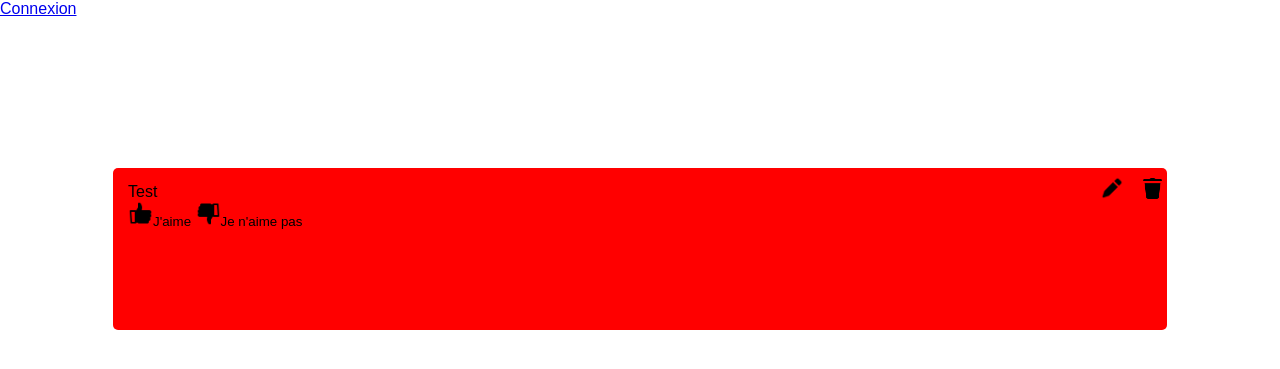
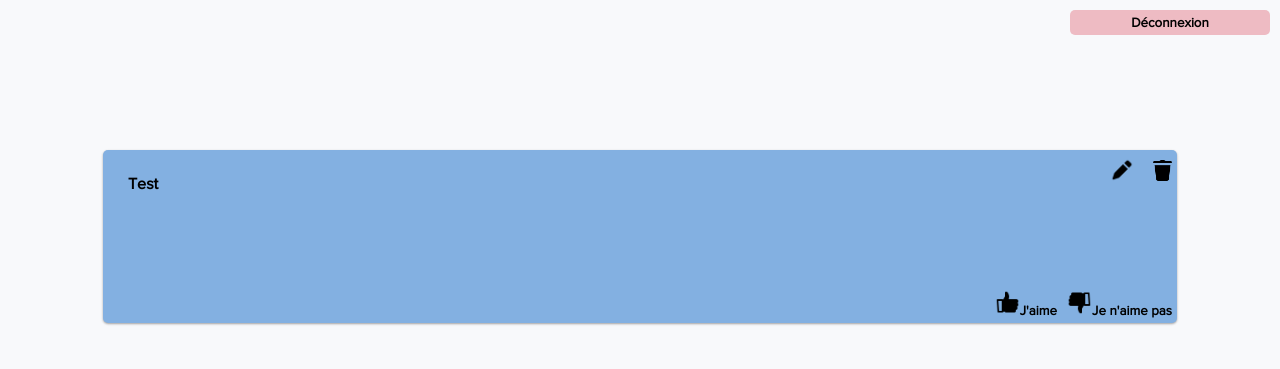
Before and after one commit to Malachite01/apiRestBlog, a PHP site: page /php/index.php in a window 1280 px wide. Shown: the top 369 px of the page. Run offline with PHP 8.4, Linux system fonts and the light colour scheme.

Commit message:
Ajout de style et squelette forum

```diff
--- a/php/index.php
+++ b/php/index.php
@@ -1,19 +1,3 @@
-<!DOCTYPE HTML>
-<html lang="fr" style="font-family: Arial,sans-serif;">
-
-<head>
-    <meta charset="utf-8">
-    <!-- importer le fichier de style -->
-    <link rel="stylesheet" href="style/style.css" media="screen" type="text/css" />
-    <title>bienvenue</title>
-</head>
-
-<body>
-    <a href="login.php">Connexion</a>
-</body>
-
-</html>
-
 <?php //fichier principal de l'application
 
 ?>
@@ -27,10 +11,11 @@
   <title>Blog</title>
 </head>
 <body>
+  <button type="submit" name="boutonDeco" id="boutonDeco">Déconnexion</button>
   <div class="article">
     <p>Test</p>
     <button type="submit" class="bouton boutonModifier" name="boutonModifier"><img src="../images/modifier.png" alt="image modifier" width="30"></button>
-    <button type="submit" class="bouton boutonSupprimer" name="boutonSupprimer" onclick="alert('Etes vous sur de vouloir supprimer cet article ?')"><img src="../images/supprimer.png" alt="image supprimer" width="25" style="padding: 2.5px;"></button>
+    <button type="submit" class="bouton boutonSupprimer" name="boutonSupprimer" onclick="return confirm('Etes vous sur de vouloir supprimer cet article ?');"><img src="../images/supprimer.png" alt="image supprimer" width="25" style="padding: 2.5px;"></button>
     <button type="submit" class="bouton boutonLike" name="boutonLike"><img src="../images/like.png" alt="image de like" width="25">J'aime</button>
     <button type="submit" class="bouton boutonDislike" name="boutonDislike"><img src="../images/like.png" alt="image de like" width="25" style="transform: rotate(180deg);">Je n'aime pas</button>
   </div>
--- a/style/style.css
+++ b/style/style.css
@@ -1,11 +1,19 @@
 :root {
-  --background-color: #fff;
+  --background-color: #f8f9fb;
   --global-radius: 5px;
+  --article-background-color: #83b0e1;
+}
+
+@font-face {
+  src: url(fonts/proxima-nova.ttf);
+  font-family: proxima;
 }
 
 * {
   margin: 0;
   padding: 0;
+  font-family: proxima;
+  font-weight: 600;
 }
 
 body {
@@ -13,15 +21,28 @@ body {
   background-color: var(--background-color);
 }
 
+#boutonDeco {
+  position: absolute;
+  top: 10px;
+  right: 10px;
+  background-color: #eebbc3;
+  border: none;
+  cursor: pointer;
+  border-radius: var(--global-radius);
+  padding: 5px;
+  width: 200px;
+}
+
 .article {
   position: relative;
-  background-color: red;
+  background-color: var(--article-background-color);
   width: 80%;
   justify-self: center;
   margin-top: 150px;
-  padding: 15px;
+  padding: 25px;
   border-radius: var(--global-radius);
-  padding-bottom: 100px;
+  padding-bottom: 130px;
+  box-shadow: rgba(0, 0, 0, 0.12) 0px 1px 3px, rgba(0, 0, 0, 0.24) 0px 1px 2px;
 }
 
 .article .bouton {
@@ -46,3 +67,15 @@ body {
   top: 5px;
   right: 0;
 }
+
+.boutonLike {
+  position: absolute;
+  bottom: 5px;
+  right: 120px;
+}
+
+.boutonDislike {
+  position: absolute;
+  bottom: 5px;
+  right: 5px;
+}
```
Also changed, not shown: style/fonts/proxima-nova.ttf (added).
